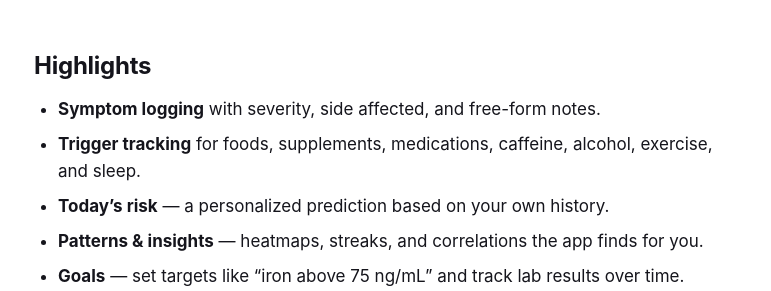
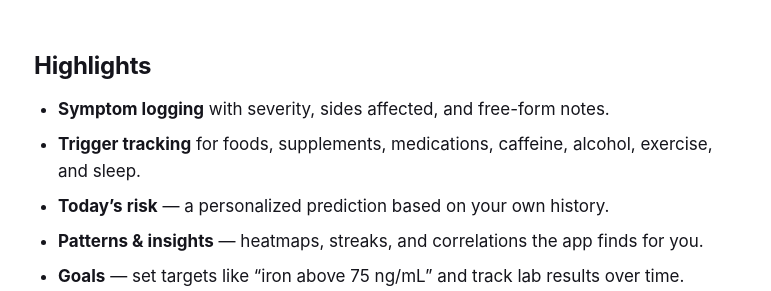
Before and after one commit to icweb/rls-log-help, a Jekyll site: the page built from index.md, in a window 1280 px wide and 900 px high, scrolled down 746 px. Shown: the part 161-452 px from the top of the window, without its empty margins (250-1021 px from the left). Built offline with Jekyll 4.4.1, drawn with Linux system fonts in a browser that asks for light colours.

Commit message:
Pluralize "side affected" → "sides affected"
RLS usually affects both legs, so the singular reads awkwardly.
"Sides affected" is consistent with the in-app multi-select UI.

Co-Authored-By: Claude Opus 4.7 <noreply@anthropic.com>

```diff
--- a/index.md
+++ b/index.md
@@ -40,7 +40,7 @@ servers.
 
 ## Highlights
 
-- **Symptom logging** with severity, side affected, and free-form notes.
+- **Symptom logging** with severity, sides affected, and free-form notes.
 - **Trigger tracking** for foods, supplements, medications, caffeine, alcohol,
   exercise, and sleep.
 - **Today's risk** — a personalized prediction based on your own history.
```
Also changed, not shown: privacy.md (+1 -1 lines).
